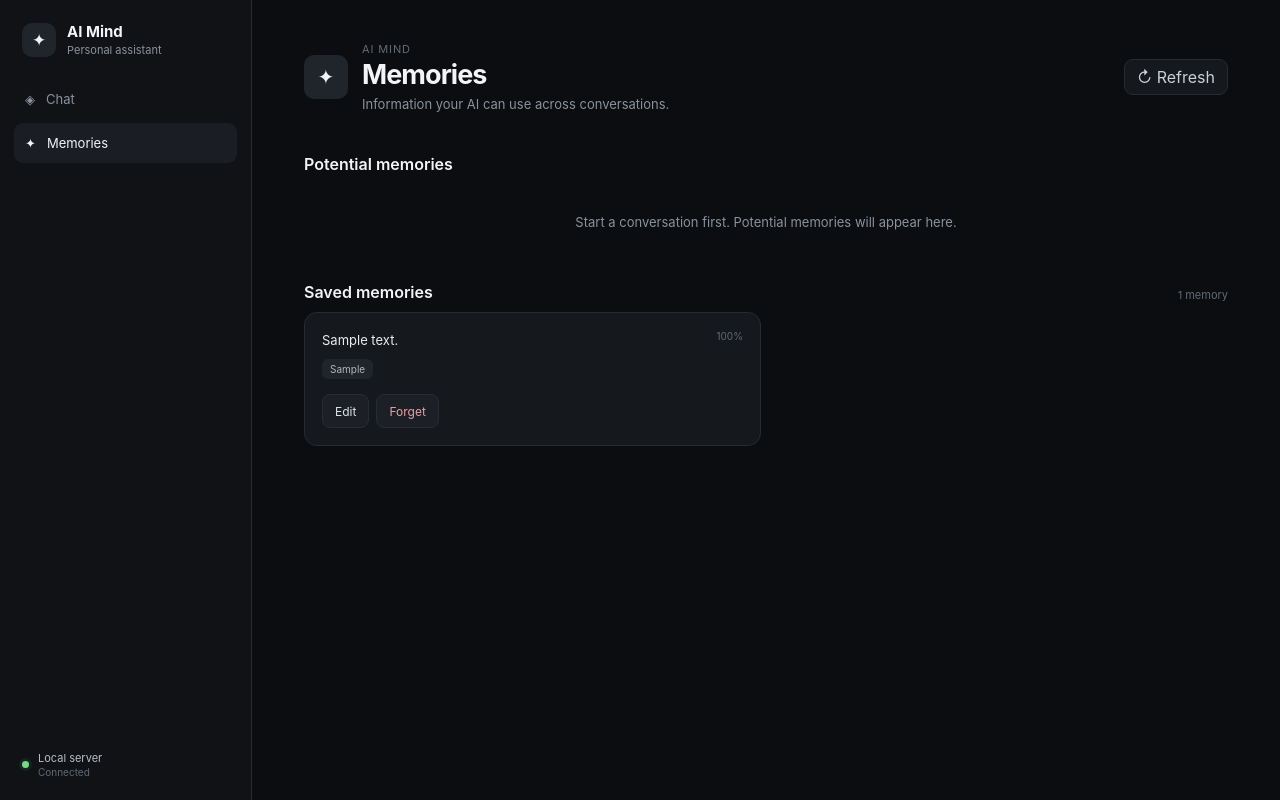
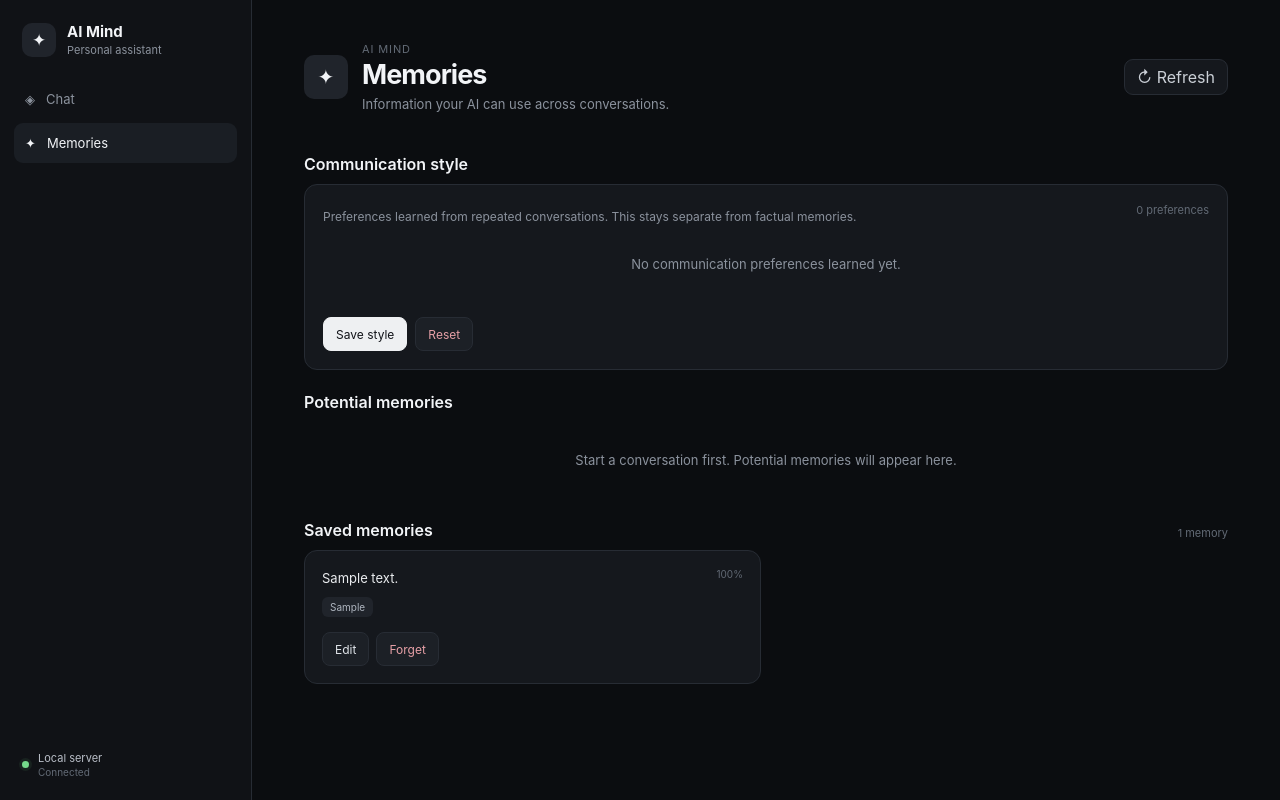
Before and after one commit to noelpinto47/Noel-Local-Server, a Flask app: page /memories in a window 1280 px wide. Run offline with Flask 3, Linux system fonts and the light colour scheme; tables that the repository leaves empty hold one stand-in row (values such as "Sample post").

Commit message:
added communication style

````diff
--- a/ai-mind/app.py
+++ b/ai-mind/app.py
@@ -21,6 +21,8 @@ from database import (
     memory_exists,
     get_ai_status,
     save_ai_status,
+    get_communication_style,
+    update_communication_style,
 )
 
 load_dotenv()
@@ -222,6 +224,105 @@ Conversation:
         print("Memory extraction error:", e)
         return []
 
+
+def extract_communication_style(messages, current_profile):
+    """Extract repeated communication preferences, never factual memories."""
+
+    conversation_text = "\n".join(
+        f"{message['role']}: {message['content']}"
+        for message in messages
+    )
+
+    prompt = f"""
+Analyze this conversation only for the user's communication preferences.
+Return preferences about how the assistant should respond, not facts about
+the user, their projects, identity, or life.
+
+Only return a preference when it is explicitly stated or supported by at
+least two conversational signals. Ignore one-off requests and preferences
+that are uncertain. Existing preferences may be confirmed or changed only
+when the conversation provides strong repeated evidence.
+
+Use stable keys such as response_length, technical_detail, tone,
+prefers_step_by_step, prefers_examples, and avoids_unnecessary_questions.
+Return ONLY valid JSON:
+{{
+  "observations": [
+    {{"key": "response_length", "value": "concise", "confidence": 0.9,
+     "evidence_count": 2, "explicit": false}}
+  ]
+}}
+
+Existing style profile:
+{json.dumps(current_profile)}
+
+Conversation:
+{conversation_text}
+"""
+
+    try:
+        response = client.chat.completions.create(
+            model=MODEL,
+            messages=[{"role": "user", "content": prompt}],
+            max_tokens=400
+        )
+        content = response.choices[0].message.content
+
+        if not content:
+            return []
+
+        content = content.strip()
+        if content.startswith("```"):
+            content = content.replace("```json", "", 1)
+            content = content.replace("```", "", 1).strip()
+
+        observations = json.loads(content).get("observations", [])
+        valid = []
+
+        for observation in observations:
+            key = observation.get("key", "").strip()
+            value = observation.get("value")
+            confidence = float(observation.get("confidence", 0))
+            evidence_count = int(observation.get("evidence_count", 0))
+            explicit = bool(observation.get("explicit", False))
+
+            if (
+                key
+                and value is not None
+                and confidence >= 0.75
+                and (explicit or evidence_count >= 2)
+            ):
+                valid.append({"key": key, "value": value})
+
+        return valid
+    except Exception as e:
+        print("Communication style extraction error:", e)
+        return []
+
+
+def learn_communication_style(messages):
+    """Update style only periodically, after enough user messages exist."""
+
+    user_message_count = sum(message["role"] == "user" for message in messages)
+
+    if user_message_count < 3 or user_message_count % 3 != 0:
+        return
+
+    style = get_communication_style()
+    observations = extract_communication_style(messages, style["profile"])
+
+    if not observations:
+        return
+
+    profile = dict(style["profile"])
+    for observation in observations:
+        profile[observation["key"]] = observation["value"]
+
+    update_communication_style(
+        profile,
+        style["observation_count"] + len(observations)
+    )
+
 @app.route("/")
 def index():
     return render_template("index.html")
@@ -256,6 +357,7 @@ def chat():
 
         # Get approved long-term memories
         memories = get_memories()
+        communication_style = get_communication_style()["profile"]
 
         # Build memory context
         memory_text = ""
@@ -264,6 +366,13 @@ def chat():
             memory_text = "\n".join(
                 f"- {memory['content']}"
                 for memory in memories
+            )
+
+        style_text = ""
+        if communication_style:
+            style_text = "\n".join(
+                f"- {key.replace('_', ' ').capitalize()}: {value}"
+                for key, value in communication_style.items()
             )
 
         system_message = """
@@ -278,6 +387,12 @@ long-term memory about the user:
 
 Use these memories when they are relevant to the user's question.
 
+The following communication style preferences were learned from repeated
+conversation patterns. Use them when appropriate, but do not mention them
+or treat them as factual memories:
+
+{style_text}
+
 Do not mention the memory system or say that you are retrieving
 memories unless the user explicitly asks about it.
 
@@ -285,7 +400,10 @@ Do not invent additional facts about the user.
 """.format(
             memory_text=memory_text
             if memory_text
-            else "No saved memories yet."
+            else "No saved memories yet.",
+            style_text=style_text
+            if style_text
+            else "No learned communication preferences yet."
         )
 
         # Send system instructions + conversation to OpenRouter
@@ -317,6 +435,8 @@ Do not invent additional facts about the user.
             "assistant",
             content
         )
+
+        learn_communication_style(messages + [{"role": "assistant", "content": content}])
 
         return jsonify({
             "conversation_id": conversation_id,
@@ -382,6 +502,36 @@ def get_all_memories():
 @app.route("/memories")
 def memory_page():
     return render_template("memories.html")
+
+
+@app.route("/api/communication-style", methods=["GET"])
+def communication_style():
+    return jsonify(get_communication_style())
+
+
+@app.route("/api/communication-style", methods=["PUT"])
+def save_communication_style():
+    data = request.get_json() or {}
+    profile = data.get("profile")
+
+    if not isinstance(profile, dict):
+        return jsonify({"error": "Style profile must be an object."}), 400
+
+    cleaned_profile = {
+        str(key).strip(): value
+        for key, value in profile.items()
+        if str(key).strip() and value is not None and value != ""
+    }
+    current = get_communication_style()
+    update_communication_style(cleaned_profile, current["observation_count"])
+
+    return jsonify(get_communication_style())
+
+
+@app.route("/api/communication-style", methods=["DELETE"])
+def reset_communication_style():
+    update_communication_style({}, 0)
+    return jsonify(get_communication_style())
 
 @app.route("/api/memory-candidates/<int:conversation_id>", methods=["GET"])
 def memory_candidates(conversation_id):
--- a/ai-mind/templates/memories.html
+++ b/ai-mind/templates/memories.html
@@ -34,6 +34,7 @@ button,input,select{font:inherit}
 .saved{padding:17px}.saved-top{display:flex;justify-content:space-between;gap:12px}.saved .memory-text{font-size:13px}.confidence{color:var(--muted2);font-size:10px;white-space:nowrap}.saved-actions{display:flex;gap:7px;margin-top:15px}
 .edit-form{margin-top:13px;padding-top:13px;border-top:1px solid var(--border)}.edit-form textarea{width:100%;min-height:80px;resize:vertical;padding:10px;border:1px solid #343a44;border-radius:8px;background:#0f1115;color:var(--text);outline:none;font-size:12px;line-height:1.5}.edit-row{display:grid;grid-template-columns:1fr 120px;gap:8px;margin-top:8px}.edit-row select,.edit-row input{width:100%;height:34px;padding:0 9px;border:1px solid #343a44;border-radius:8px;background:#0f1115;color:var(--text);outline:none;font-size:11px}.edit-actions{display:flex;gap:7px;margin-top:8px}
 .empty{padding:30px;text-align:center;color:var(--muted);font-size:13px}.loading{color:var(--muted);font-size:13px;padding:15px 2px}.error{padding:14px;border:1px solid #513137;border-radius:10px;background:#211418;color:#e8a4aa;font-size:12px}
+.style-card{padding:18px}.style-header{display:flex;justify-content:space-between;gap:16px;align-items:start}.style-copy{color:var(--muted);font-size:12px;line-height:1.5;margin:5px 0 0}.style-count{color:var(--muted2);font-size:11px;white-space:nowrap}.style-grid{display:grid;grid-template-columns:repeat(2,minmax(0,1fr));gap:9px;margin-top:15px}.style-field{display:grid;gap:5px}.style-field label{color:var(--muted);font-size:11px}.style-field input{width:100%;height:34px;padding:0 9px;border:1px solid #343a44;border-radius:8px;background:#0f1115;color:var(--text);outline:none;font-size:12px}.style-actions{display:flex;gap:8px;margin-top:15px}@media(max-width:600px){.style-grid{grid-template-columns:1fr}}
 @media(max-width:800px){.sidebar{display:none}.header{padding:28px 18px 16px}.content{padding:0 18px 40px}.saved-grid{grid-template-columns:1fr}.title{font-size:24px}}
 </style>
 </head>
@@ -58,6 +59,21 @@ button,input,select{font:inherit}
   </header>
 
   <div class="content">
+    <section class="section">
+      <div class="section-header"><div class="section-title">Communication style</div></div>
+      <div class="card style-card">
+        <div class="style-header">
+          <div><div class="style-copy">Preferences learned from repeated conversations. This stays separate from factual memories.</div></div>
+          <div class="style-count" id="style-count"></div>
+        </div>
+        <div id="style-fields"><div class="loading">Loading communication style...</div></div>
+        <div class="style-actions">
+          <button class="btn primary" id="save-style">Save style</button>
+          <button class="btn danger" id="reset-style">Reset</button>
+        </div>
+      </div>
+    </section>
+
     <section class="section">
       <div class="section-header"><div class="section-title">Potential memories</div><div class="section-count" id="candidate-count"></div></div>
       <div id="candidates"><div class="loading">Looking for useful memories...</div></div>
@@ -93,6 +109,17 @@ const typeOptions = [
   ["general","General"]
 ];
 
+const styleLabels = {
+  response_length: "Response length",
+  technical_detail: "Technical detail",
+  tone: "Tone",
+  prefers_step_by_step: "Prefers step-by-step",
+  prefers_examples: "Prefers examples",
+  avoids_unnecessary_questions: "Avoids unnecessary questions"
+};
+
+let styleProfile = {};
+
 function esc(value) {
   const div = document.createElement("div");
   div.textContent = value ?? "";
@@ -102,6 +129,76 @@ function esc(value) {
 function label(type) {
   return typeLabels[type] || type || "General";
 }
+
+function styleLabel(key) {
+  return styleLabels[key] || key.replaceAll("_", " ").replace(/^[a-z]/, value => value.toUpperCase());
+}
+
+function renderStyle(profile) {
+  const container = document.getElementById("style-fields");
+  const entries = Object.entries(profile);
+  document.getElementById("style-count").textContent =
+    `${entries.length} ${entries.length === 1 ? "preference" : "preferences"}`;
+
+  if (!entries.length) {
+    container.innerHTML = '<div class="empty">No communication preferences learned yet.</div>';
+    return;
+  }
+
+  container.innerHTML = `<div class="style-grid">${entries.map(([key, value]) => `
+    <div class="style-field">
+      <label for="style-${esc(key)}">${esc(styleLabel(key))}</label>
+      <input id="style-${esc(key)}" data-style-key="${esc(key)}" value="${esc(String(value))}">
+    </div>
+  `).join("")}</div>`;
+}
+
+async function loadStyle() {
+  try {
+    const response = await fetch("/api/communication-style");
+    const data = await response.json();
+    if (!response.ok) throw new Error(data.error || "Failed to load communication style.");
+    styleProfile = data.profile || {};
+    renderStyle(styleProfile);
+  } catch (error) {
+    document.getElementById("style-fields").innerHTML = `<div class="error">${esc(error.message)}</div>`;
+  }
+}
+
+document.getElementById("save-style").onclick = async () => {
+  const profile = {};
+  document.querySelectorAll("[data-style-key]").forEach(input => {
+    const value = input.value.trim();
+    if (value) profile[input.dataset.styleKey] = value;
+  });
+
+  try {
+    const response = await fetch("/api/communication-style", {
+      method: "PUT",
+      headers: {"Content-Type": "application/json"},
+      body: JSON.stringify({profile})
+    });
+    const data = await response.json();
+    if (!response.ok) throw new Error(data.error || "Failed to save communication style.");
+    styleProfile = data.profile || {};
+    renderStyle(styleProfile);
+  } catch (error) {
+    alert(error.message);
+  }
+};
+
+document.getElementById("reset-style").onclick = async () => {
+  if (!confirm("Reset the learned communication style?")) return;
+  try {
+    const response = await fetch("/api/communication-style", {method: "DELETE"});
+    const data = await response.json();
+    if (!response.ok) throw new Error(data.error || "Failed to reset communication style.");
+    styleProfile = data.profile || {};
+    renderStyle(styleProfile);
+  } catch (error) {
+    alert(error.message);
+  }
+};
 
 async function loadCandidates() {
   const container = document.getElementById("candidates");
@@ -334,10 +431,10 @@ function showEditForm(card, memory) {
 }
 
 document.getElementById("refresh").onclick = async () => {
-  await Promise.all([loadCandidates(), loadSaved()]);
+  await Promise.all([loadStyle(), loadCandidates(), loadSaved()]);
 };
 
-Promise.all([loadCandidates(), loadSaved()]);
+Promise.all([loadStyle(), loadCandidates(), loadSaved()]);
 </script>
 </body>
 </html>
````
Also changed, not shown: ai-mind/database.py (+67 -0 lines), ai-mind/static/app.js (+17 -17 lines).
